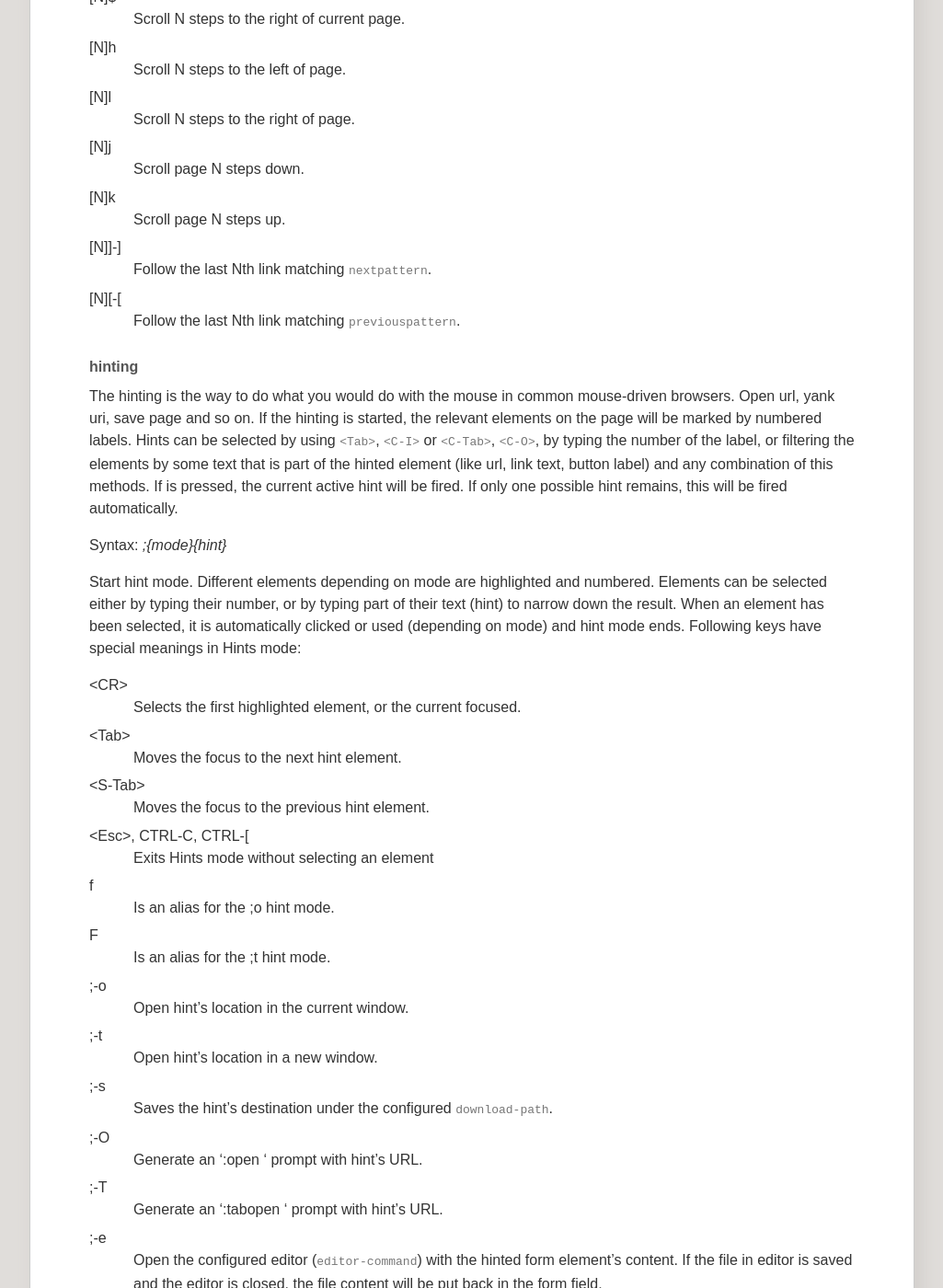
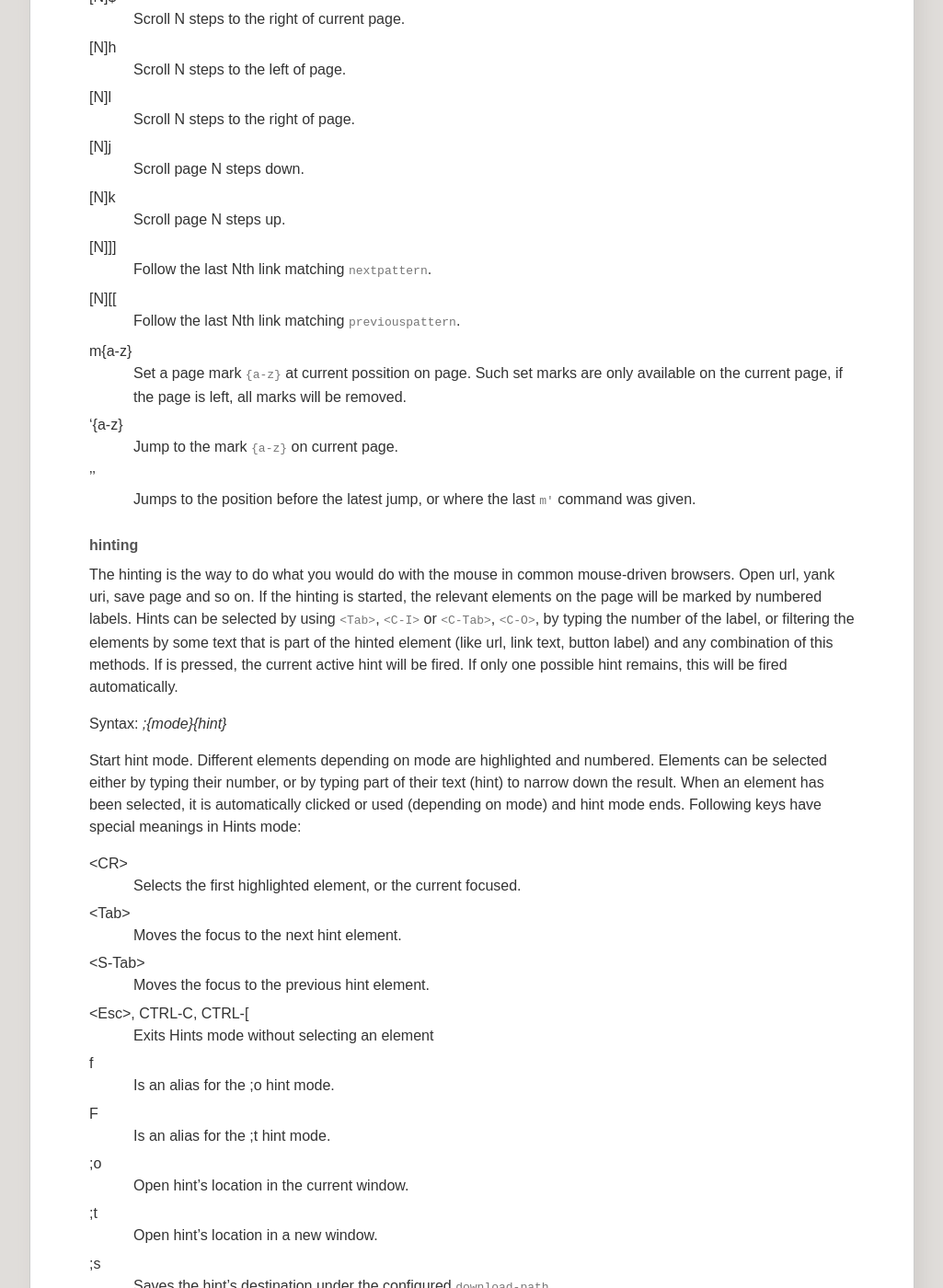
Before and after one commit to fanglingsu/vimb, a Jekyll site: the page built from keybindings.md, in a window 1280 px wide and 1400 px high, scrolled down 2191 px. Shown: the whole window at 92% size, without its empty margins (127-1152 px from the left). Built offline with Jekyll 4.4.1, drawn with Linux system fonts in a browser that asks for light colours; some of the changed text lies outside the part shown.

Commit message:
Add new keybindings for mark commands.
Change notation for keybindings according to that of the manual page.

```diff
--- a/keybindings.md
+++ b/keybindings.md
@@ -131,11 +131,23 @@ CTRL-C
 [N]k
 : Scroll page N steps up.
 
-[N]]-]
+[N]]]
 : Follow the last Nth link matching `nextpattern`.
 
-[N][-[
+[N][[
 : Follow the last Nth link matching `previouspattern`.
+
+m{a-z}
+: Set a page mark `{a-z}` at current possition on page. Such set marks are only
+  available on the current page, if the page is left, all marks will be
+  removed.
+
+'{a-z}
+: Jump to the mark `{a-z}` on current page.
+
+''
+: Jumps to the position before the latest jump, or where the last `m'` command
+  was given.
 
 ### hinting
 {:#hinting}
@@ -176,41 +188,41 @@ f
 F
 : Is an alias for the ;t hint mode.
 
-;-o
+;o
 : Open hint's location in the current window.
 
-;-t
+;t
 : Open hint's location in a new window.
 
-;-s
+;s
 : Saves the hint's destination under the configured `download-path`.
 
-;-O
+;O
 : Generate an ':open ' prompt with hint's URL.
 
-;-T
+;T
 : Generate an ':tabopen ' prompt with hint's URL.
 
-;-e
+;e
 : Open the configured editor (`editor-command`) with the hinted form element's
   content. If the file in editor is saved and the editor is closed, the file
   content will be put back in the form field.
 
-;-i
+;i
 : Open hinted image into current window.
 
-;-I
+;I
 : Open hinted image into new window.
 
-;-p
+;p
 : Push the hint's URL to the end of the read it later queue like the ':qpush'
   command. This is only available if vimb was compiled with QUEUE feature.
 
-;-P
+;P
 : Push the hint's URL to the end of the read it later queue like the ':qpush'
   command. This is only available if vimb was compiled with QUEUE feature.
 
-;-y
+;y
 : Yank hint's destination location into primary and secondary clipboard.
 
 Syntax: *g;{mode}{hint}*
```
Also changed, not shown: other parts of keybindings.md (+13 -13 lines), index.md (+1 -0 lines).
